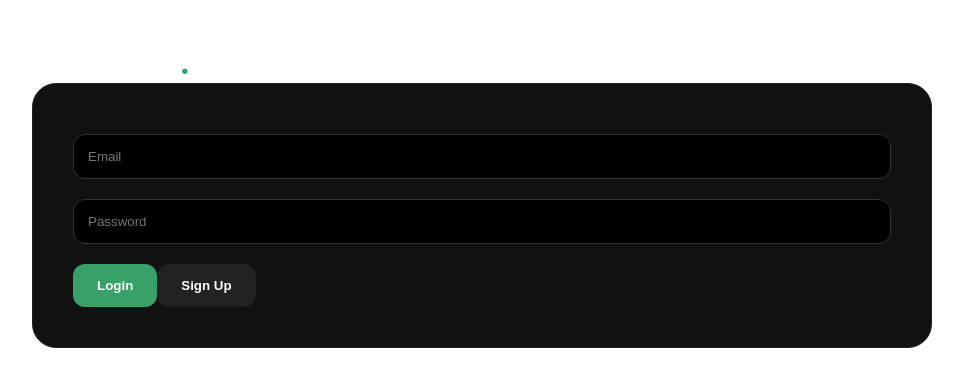
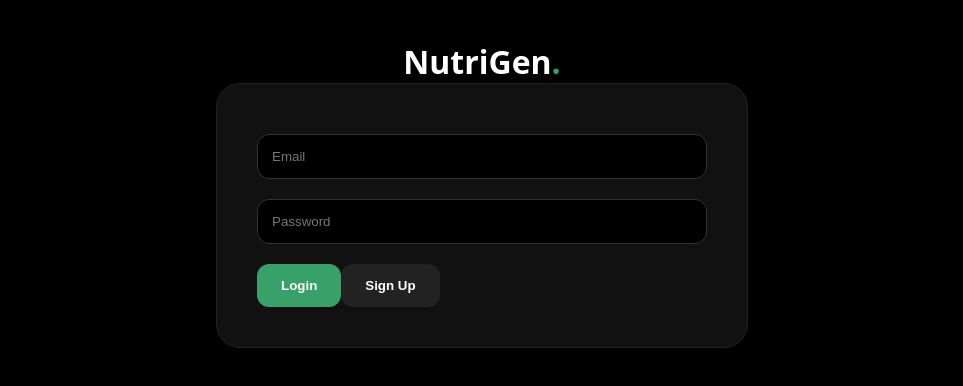
Before and after one commit to akash-exe-19/NutriGen, a React (Create React App) app in the folder frontend/: page / in a window 1280 px wide. Shown: the top 386 px of the page, without its empty margins (158-1121 px from the left). Built offline with nearby package versions, Linux system fonts and the light colour scheme.

Commit message:
Fix: Ensure dark background covers full screen height

```diff
--- a/frontend/src/App.js
+++ b/frontend/src/App.js
@@ -232,8 +232,26 @@ function App() {
 }
 
 const styles = {
-    container: { maxWidth: '900px', margin: '0 auto', padding: '40px 20px', color: '#fff', fontFamily: "system-ui, sans-serif" },
-    nav: { display: 'flex', justifyContent: 'space-between', alignItems: 'center', marginBottom: '40px' },
+    container: {
+        maxWidth: '100%', // Changed from 900px to 100% for the background
+        minHeight: '100vh', // Forces it to fill the whole screen height
+        margin: '0',
+        padding: '40px 20px',
+        color: '#fff',
+        fontFamily: "system-ui, sans-serif",
+        backgroundColor: '#000', // Matches the dark theme
+        display: 'flex',
+        flexDirection: 'column',
+        alignItems: 'center'
+    },
+    nav: {
+        width: '100%',
+        maxWidth: '900px', // Keeps your content centered and readable
+        display: 'flex',
+        justifyContent: 'space-between',
+        alignItems: 'center',
+        marginBottom: '40px'
+    },
     logoText: { fontSize: '2rem', fontWeight: '900', cursor: 'pointer', margin: 0 },
     summaryCard: { background: '#38a169', padding: '25px', borderRadius: '24px', marginBottom: '30px' },
     summaryVal: { fontSize: '2rem', fontWeight: 'bold' },
@@ -241,7 +259,14 @@ const styles = {
     optionCard: { background: '#111', padding: '30px', borderRadius: '24px', border: '1px solid #222', cursor: 'pointer' },
     cardTitle: { margin: '10px 0 5px 0' },
     cardDesc: { color: '#666', fontSize: '0.85rem' },
-    card: { background: '#111', padding: '40px', borderRadius: '24px', border: '1px solid #222' },
+    card: {
+        background: '#111',
+        padding: '40px',
+        borderRadius: '24px',
+        border: '1px solid #222',
+        width: '100%',
+        maxWidth: '450px' // Keeps the login box from getting too wide
+    },
     input: { width: '100%', padding: '14px', margin: '10px 0', borderRadius: '12px', background: '#000', border: '1px solid #333', color: '#fff', boxSizing: 'border-box' },
     primaryBtn: { background: '#38a169', color: '#fff', padding: '14px 24px', borderRadius: '12px', border: 'none', fontWeight: 'bold', cursor: 'pointer' },
     btnSecondary: { background: '#222', color: '#fff', padding: '14px', borderRadius: '12px', textAlign: 'center', cursor: 'pointer', display: 'block', width: '100%', boxSizing: 'border-box' },
```
